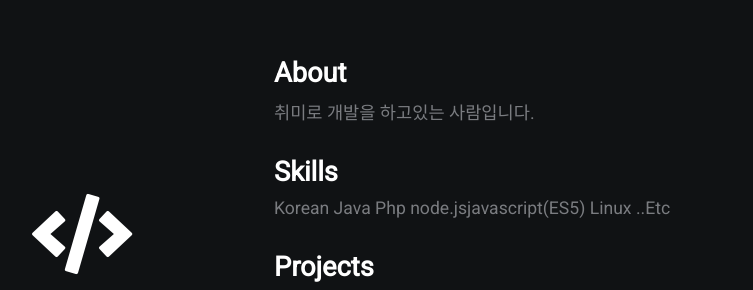
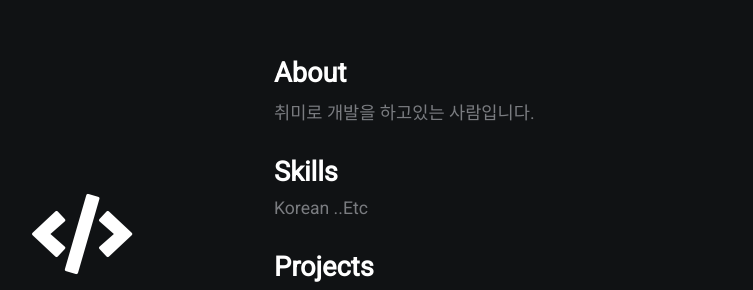
Before and after one commit to natura4917/blog-v.github.io, a plain HTML site: page index.html in a window 1280 px wide. Shown: the part 126-416 px from the top of the page, without its empty margins (366-1119 px from the left). Drawn offline with nearby package versions, Linux system fonts and the light colour scheme.

Commit message:
문구 수정

```diff
--- a/index.html
+++ b/index.html
@@ -21,7 +21,7 @@
             <h2>About</h2>
             <p>취미로 개발을 하고있는 사람입니다.</p>
             <h2>Skills</h2>
-            <p>Korean Java Php node.jsjavascript(ES5) Linux ..Etc</p>
+            <p>Korean ..Etc</p>
             <h2>Projects</h2>
             <a href="/music" target="_blank"><i class="fas fa-music"></i> SoundCloud Custom Player</a>
             <h2>Contact</h2>
```
